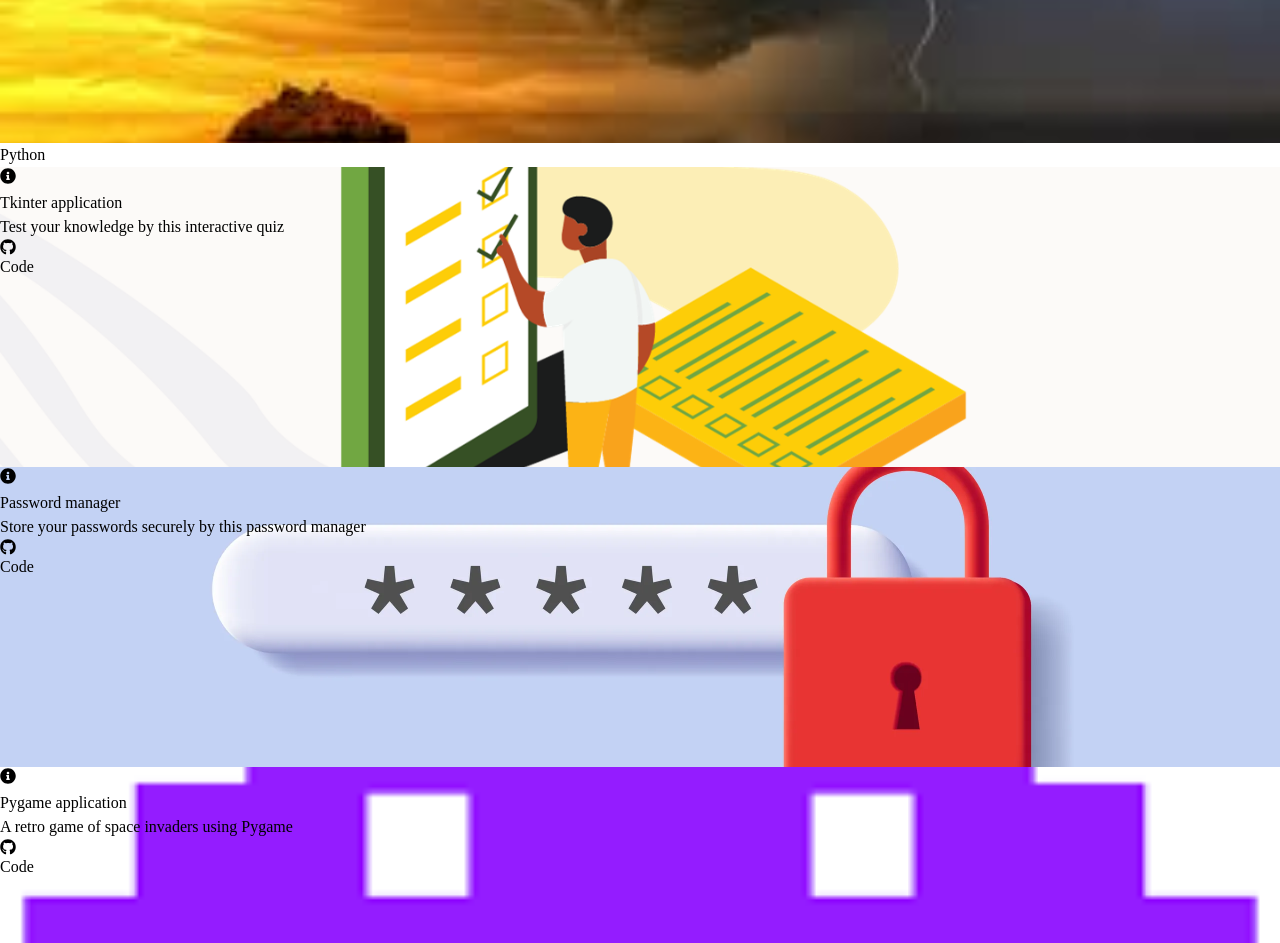
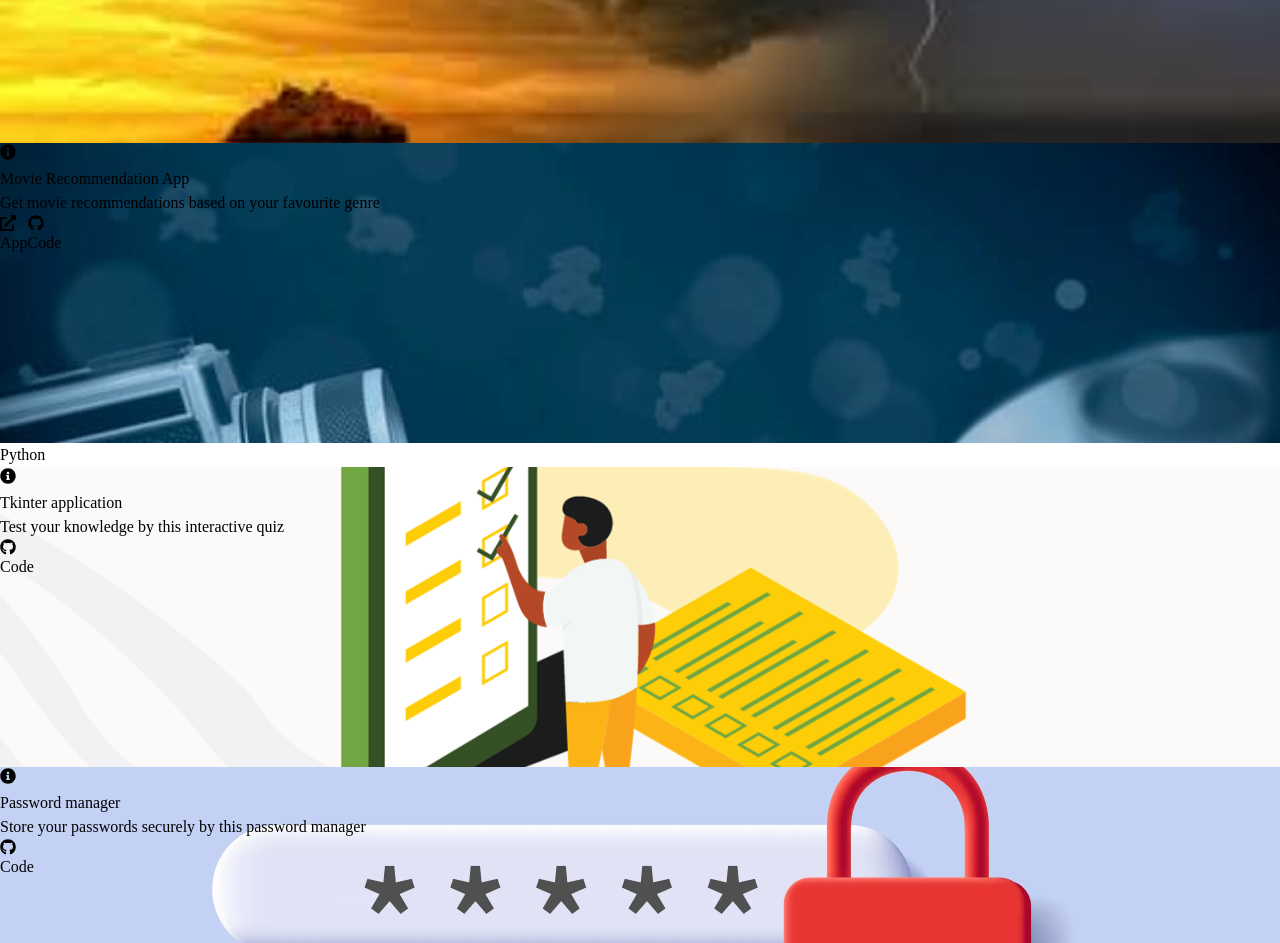
Before and after one commit to Abdullahprogramme/personal_portfolio, a React (Create React App) app: page / in a window 1280 px wide. Shown: the part 2816-3759 px from the top of the page. Built offline with nearby package versions, Linux system fonts and the light colour scheme.

Commit message:
Update Work.js

```diff
--- a/src/Components/Work.js
+++ b/src/Components/Work.js
@@ -8,6 +8,7 @@ import ProjectCard1 from "./ProjectCard1";
 import ProjectCard2 from "./ProjectCard2";
 import Weather from "../Assets/Weather.jpg";
 import QuadTree from "../Assets/QuadTree.png";
+import Movie from "../Assets/Movie.jpg";
 
 const Work = () => {
     return (
@@ -54,6 +55,16 @@ const Work = () => {
                         codeLink={"https://github.com/Abdullahprogramme/Weather-App"}
                         detailed={"This is a weather application made using React JS. It shows the weather of any city in the world. The user can search for the city and get the weather details of the city. The user can see the temperature, humidity, and weather condition of the city. Also, the user can see the weather forecast for the next 5 days."}
                     />
+
+                    <ProjectCard1
+                        image={Movie}
+                        title={"Movie Recommendation App"}
+                        description={"Get movie recommendations based on your favourite genre"}
+                        appLink={"https://cine-choice.netlify.app/"}
+                        codeLink={"https://github.com/Abdullahprogramme/Movie-Recommender"}
+                        detailed={"This is a movie recommendation application made using React JS, Materials UI and Tailwind CSS. The user can get movie recommendations based on their chosen genre, period and so on. The user can see the movie details and the overview of the movie. Provides signup and login functionality."}
+                    />
+
                 </div>
 
                 {/* Python Heading */}
```
